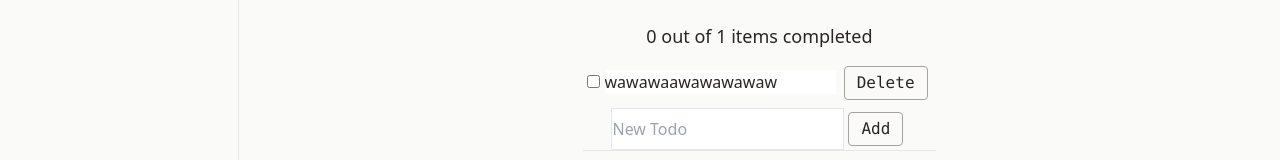
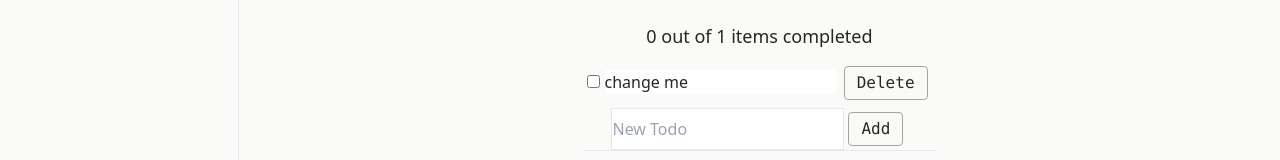
Before and after one commit to minihic/Learning-Svelte-Front-End-Project, a SvelteKit app: page /todo in a window 1280 px wide. Shown: the part 195-355 px from the top of the page. Built offline with nearby package versions, Linux system fonts and the light colour scheme.

Commit message:
fixed todo remove bug

```diff
--- a/src/routes/todo/+page.svelte
+++ b/src/routes/todo/+page.svelte
@@ -1,6 +1,6 @@
-<script>
+<script lang="ts">
     import ToDo from "./ToDo.svelte";
-    let todos = [{ id: 1, completed: false, name: "wawawaawawawawaw" }]
+    let todos = [{id: 0, name: "change me", completed: false}];
 </script>
 
 <ToDo { todos }></ToDo>
--- a/src/routes/todo/ToDo.svelte
+++ b/src/routes/todo/ToDo.svelte
@@ -9,7 +9,7 @@
 
     //Adding a todo
     let newTodoName: string = "";
-    $: newTodoid = Math.max(...todos.map((todo) => todo.id)) + 1;
+    $: newTodoid = (totalTodos === 0) ? 0 : Math.max(...todos.map((todo) => todo.id)) + 1;
 
     function add() {
         todos = [
```
